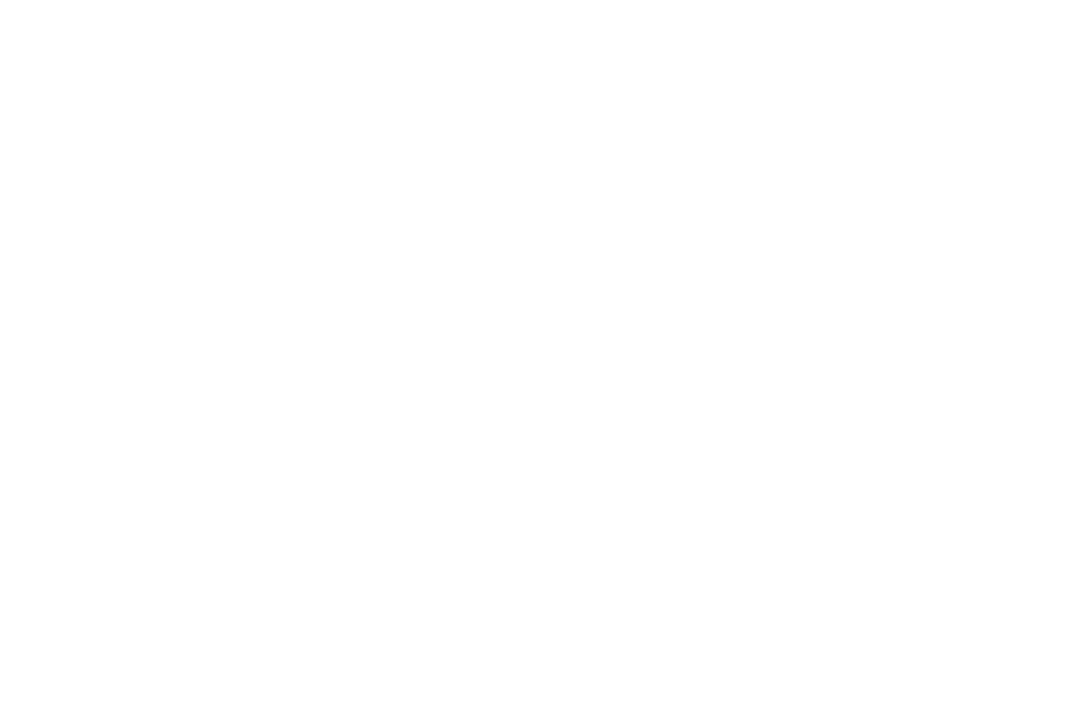
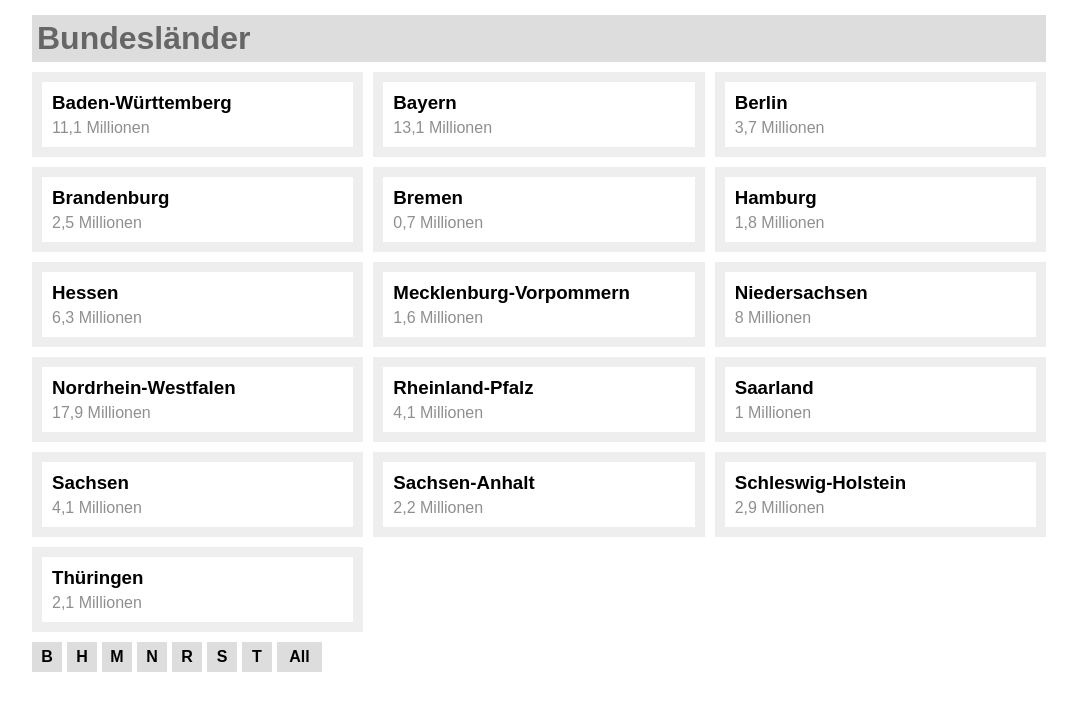
Before and after one commit to BayerTobias/BL-Challenge, a plain HTML site: page index.html in a window 1280 px wide. Shown: the whole page, without its empty margins (101-1178 px from the left). Drawn offline with Linux system fonts and the light colour scheme.

Commit message:
finished

```diff
--- a/HTML-Tamplates.js
+++ b/HTML-Tamplates.js
@@ -0,0 +1,20 @@
+function getLand(name, pop, url) {
+  return /*html*/ `
+    <div onclick="openExternalWebsite('${url}')">
+      <h3>${name}</h3>
+      <span>${pop} Millionen</span>
+    </div>
+  `;
+}
+
+function getSearchIcon(letter) {
+  return /*html*/ `
+    <b onclick="renderLand('${letter}')" class="search-icon">${letter}</b>
+  `;
+}
+
+function getAllButton() {
+  return /*html*/ `
+    <b onclick="renderLand()" style="width: 45px;" class="search-icon">All</b>
+  `;
+}
--- /dev/null
+++ b/bundesländer.json
@@ -0,0 +1,82 @@
+[
+  {
+    "name": "Baden-Württemberg",
+    "population": 11.1,
+    "url": "https://www.baden-wuerttemberg.de/de/startseite/"
+  },
+  {
+    "name": "Bayern",
+    "population": 13.1,
+    "url": "https://www.bayern.de/"
+  },
+  {
+    "name": "Berlin",
+    "population": 3.7,
+    "url": "https://www.berlin.de/"
+  },
+  {
+    "name": "Brandenburg",
+    "population": 2.5,
+    "url": "https://www.brandenburg.de/"
+  },
+  {
+    "name": "Bremen",
+    "population": 0.7,
+    "url": "https://www.bremen.de/"
+  },
+  {
+    "name": "Hamburg",
+    "population": 1.8,
+    "url": "https://www.hamburg.de/"
+  },
+  {
+    "name": "Hessen",
+    "population": 6.3,
+    "url": "https://www.hessen.de/"
+  },
+  {
+    "name": "Mecklenburg-Vorpommern",
+    "population": 1.6,
+    "url": "https://www.mecklenburg-vorpommern.de/startseite/"
+  },
+  {
+    "name": "Niedersachsen",
+    "population": 8,
+    "url": "https://www.niedersachsen.de/startseite/"
+  },
+  {
+    "name": "Nordrhein-Westfalen",
+    "population": 17.9,
+    "url": "https://www.land.nrw/"
+  },
+  {
+    "name": "Rheinland-Pfalz",
+    "population": 4.1,
+    "url": "https://www.rlp.de/de/startseite/"
+  },
+  {
+    "name": "Saarland",
+    "population": 1,
+    "url": "https://www.saarland.de/DE/home/home_node.html"
+  },
+  {
+    "name": "Sachsen",
+    "population": 4.1,
+    "url": "https://www.sachsen.de/"
+  },
+  {
+    "name": "Sachsen-Anhalt",
+    "population": 2.2,
+    "url": "https://www.sachsen-anhalt.de/startseite/"
+  },
+  {
+    "name": "Schleswig-Holstein",
+    "population": 2.9,
+    "url": "https://www.schleswig-holstein.de/DE/Home/home_node.html"
+  },
+  {
+    "name": "Thüringen",
+    "population": 2.1,
+    "url": "https://thueringen.de/"
+  }
+]
--- a/data.js
+++ /dev/null
@@ -1,82 +0,0 @@
-const data = [
-  {
-    name: "Baden-Württemberg",
-    population: 11.1,
-    url: "https://www.baden-wuerttemberg.de/de/startseite/",
-  },
-  {
-    name: "Bayern",
-    population: 13.1,
-    url: "https://www.bayern.de/",
-  },
-  {
-    name: "Berlin",
-    population: 3.7,
-    url: "https://www.berlin.de/",
-  },
-  {
-    name: "Brandenburg",
-    population: 2.5,
-    url: "https://www.brandenburg.de/",
-  },
-  {
-    name: "Bremen",
-    population: 0.7,
-    url: "https://www.bremen.de/",
-  },
-  {
-    name: "Hamburg",
-    population: 1.8,
-    url: "https://www.hamburg.de/",
-  },
-  {
-    name: "Hessen",
-    population: 6.3,
-    url: "https://www.hessen.de/",
-  },
-  {
-    name: "Mecklenburg-Vorpommern",
-    population: 1.6,
-    url: "https://www.mecklenburg-vorpommern.de/startseite/",
-  },
-  {
-    name: "Niedersachsen",
-    population: 8,
-    url: "https://www.niedersachsen.de/startseite/",
-  },
-  {
-    name: "Nordrhein-Westfalen",
-    population: 17.9,
-    url: "https://www.land.nrw/",
-  },
-  {
-    name: "Rheinland-Pfalz",
-    population: 4.1,
-    url: "https://www.rlp.de/de/startseite/",
-  },
-  {
-    name: "Saarland",
-    population: 1,
-    url: "https://www.saarland.de/DE/home/home_node.html",
-  },
-  {
-    name: "Sachsen",
-    population: 4.1,
-    url: "https://www.sachsen.de/",
-  },
-  {
-    name: "Sachsen-Anhalt",
-    population: 2.2,
-    url: "https://www.sachsen-anhalt.de/startseite/",
-  },
-  {
-    name: "Schleswig-Holstein",
-    population: 2.9,
-    url: "https://www.schleswig-holstein.de/DE/Home/home_node.html",
-  },
-  {
-    name: "Thüringen",
-    population: 2.1,
-    url: "https://thueringen.de/",
-  },
-];
--- a/index.html
+++ b/index.html
@@ -5,9 +5,14 @@
     <meta name="viewport" content="width=device-width, initial-scale=1.0" />
     <title>Bundesländer-Challenge</title>
     <link rel="stylesheet" href="style.css" />
-    <script src="data.js"></script>
     <script src="HTML-Tamplates.js"></script>
     <script src="script.js"></script>
   </head>
-  <body></body>
+  <body onload="init()">
+    <main>
+      <header><h1>Bundesländer</h1></header>
+      <section id="content"></section>
+      <section id="filter-bar"></section>
+    </main>
+  </body>
 </html>
--- a/script.js
+++ b/script.js
@@ -0,0 +1,48 @@
+let letters = [];
+let data = [];
+
+async function init() {
+  const response = await fetch("./bundesländer.json");
+  data = await response.json();
+  renderLand();
+  generateFilterBar();
+}
+
+function renderLand(letter) {
+  const main = document.getElementById("content");
+  main.innerHTML = "";
+
+  for (let i = 0; i < data.length; i++) {
+    const land = data[i];
+    const name = land.name;
+    const pop = (land.population + "").replace(".", ",");
+    const url = land.url;
+
+    if (letter === name.charAt(0) || !letter) {
+      main.innerHTML += getLand(name, pop, url);
+    }
+
+    generateFilterArray(name);
+  }
+}
+
+function generateFilterArray(name) {
+  const firstLetter = name.charAt(0);
+  if (!letters.includes(firstLetter)) {
+    letters.push(firstLetter);
+  }
+}
+
+function generateFilterBar() {
+  const filterBar = document.getElementById("filter-bar");
+
+  for (let i = 0; i < letters.length; i++) {
+    const letter = letters[i];
+    filterBar.innerHTML += getSearchIcon(letter);
+  }
+  filterBar.innerHTML += getAllButton();
+}
+
+function openExternalWebsite(url) {
+  window.open(url, "_blank").focus();
+}
--- a/style.css
+++ b/style.css
@@ -0,0 +1,90 @@
+* {
+  box-sizing: border-box;
+  margin: 0;
+  font-family: sans-serif;
+}
+
+h1 {
+  margin: 10px 0px;
+  padding: 5px;
+  text-transform: capitalize;
+  color: rgb(102, 102, 102);
+}
+
+span {
+  color: rgb(143, 143, 143);
+}
+
+h3 {
+  margin-bottom: 5px;
+}
+
+body {
+  margin: 0;
+  display: flex;
+  flex-direction: column;
+  align-items: center;
+}
+
+header {
+  width: 100%;
+  text-align: start;
+  background-color: rgb(221, 221, 221);
+}
+
+main {
+  padding: 5px;
+  width: 100%;
+  max-width: 1024px;
+}
+
+#content {
+  display: grid;
+  grid-template-columns: 1fr 1fr 1fr;
+  gap: 10px;
+  width: 100%;
+}
+
+#content > div {
+  border: 10px solid rgb(238, 238, 238);
+  padding: 10px;
+  cursor: pointer;
+}
+
+#content > div:hover {
+  border: 10px solid rgb(204, 204, 204);
+}
+
+#filter-bar {
+  display: flex;
+  gap: 5px;
+  margin-top: 10px;
+}
+
+.search-icon {
+  width: 30px;
+  height: 30px;
+  background-color: rgb(221, 221, 221);
+  display: flex;
+  justify-content: center;
+  align-items: center;
+  cursor: pointer;
+}
+
+.search-icon:hover {
+  background-color: rgb(201, 201, 201);
+}
+
+/* media querrys */
+
+@media (max-width: 800px) {
+  #content {
+    grid-template-columns: 1fr 1fr;
+  }
+}
+
+@media (max-width: 500px) {
+  #content {
+    grid-template-columns: 1fr;
+  }
+}
```
